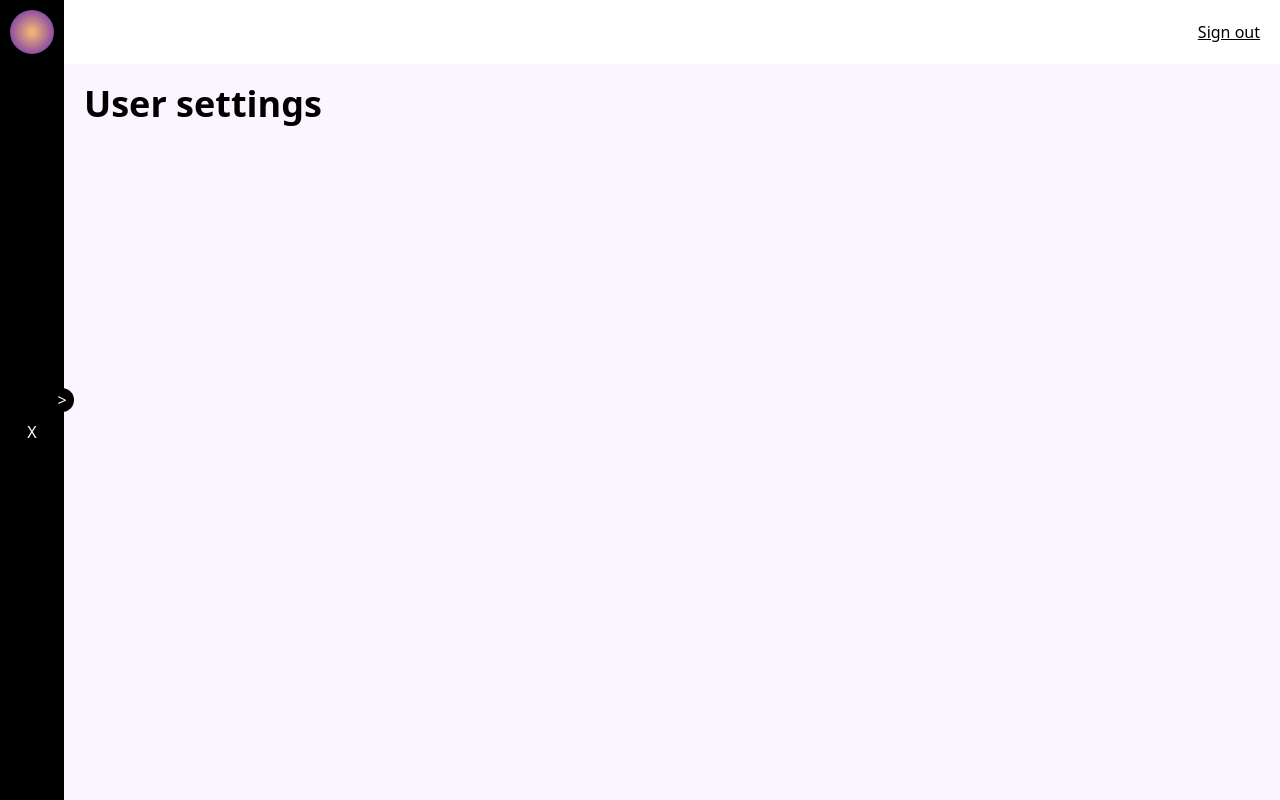
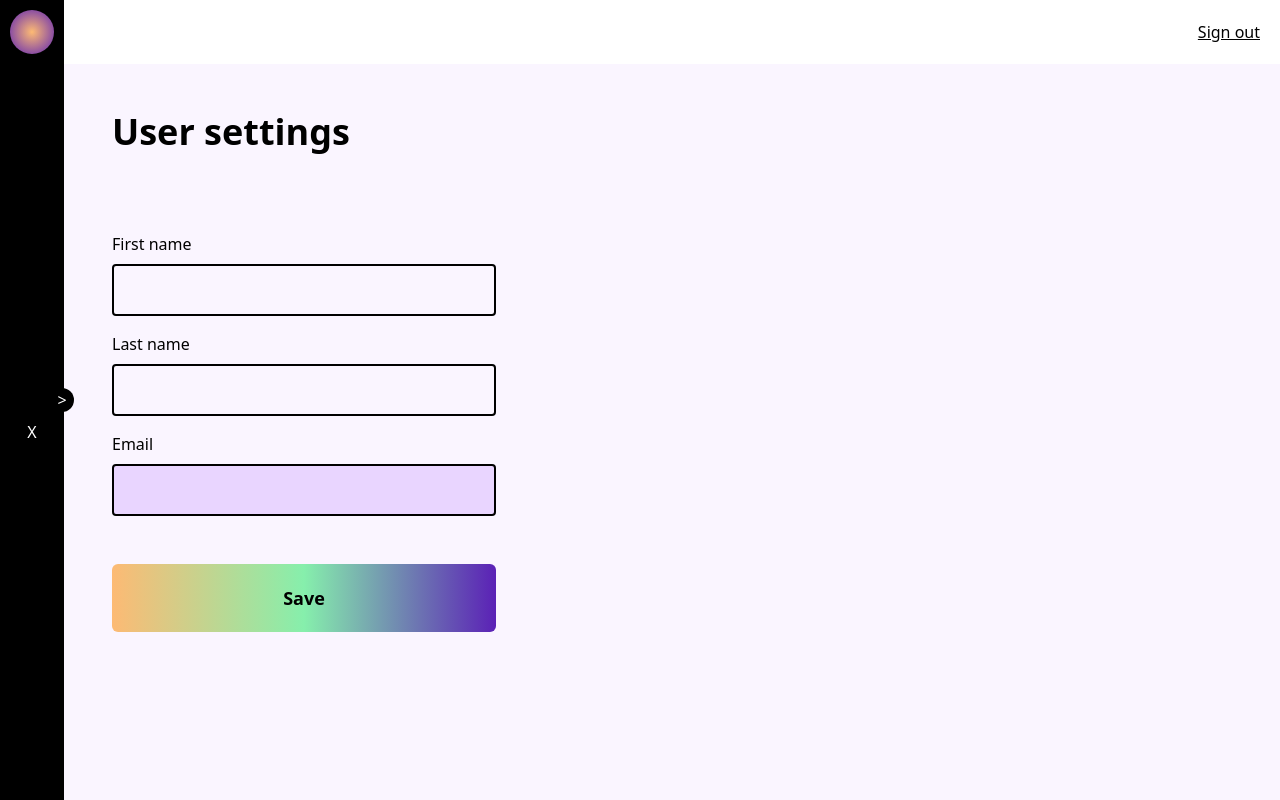
Before and after one commit to dennisdijkstra/next13, a Next.js app in the folder client/: page /settings in a window 1280 px wide. Built offline with nearby package versions, Linux system fonts and the light colour scheme; no server answers.

Commit message:
Create user settings form

```diff
--- a/client/src/app/(main)/settings/page.tsx
+++ b/client/src/app/(main)/settings/page.tsx
@@ -1,7 +1,67 @@
+'use client'
+
+import { useState, ChangeEvent, FormEvent } from 'react'
+import { useAuthStore } from '@/store/authStore'
+import Input from '@/components/Input'
+import Button from '@/components/Button'
+
 const Settings = () => {
+  const user = useAuthStore((state) => state.user)
+
+  const [formData, setFormData] = useState({
+    firstName: '',
+    lastName: '',
+    email: user?.email,
+  })
+
+  const onChange = (e: ChangeEvent<HTMLInputElement>) => {
+    setFormData({
+      ...formData,
+      [e.currentTarget.name]: e.currentTarget.value
+    })
+  }
+
+  const onSubmit = async (e: FormEvent<HTMLFormElement>) => {
+    e.preventDefault()
+
+    // await updateUser({
+    //   email: formData.email,
+    //   password: formData.password
+    // })
+  }
+
   return (
     <div className='w-full'>
-      <h1 className='text-4xl font-bold'>User settings</h1>
+      <h1 className='text-4xl font-bold mb-20'>User settings</h1>
+      <form onSubmit={onSubmit} className="relative">
+        <div className='flex flex-col mb-8'>
+          <Input
+            name='firstname'
+            label='First name'
+            value={formData.firstName}
+            onChange={onChange}
+            className='w-96'
+          />
+          <Input
+            name='lastname'
+            label='Last name'
+            value={formData.lastName}
+            onChange={onChange}
+            className='w-96'
+          />
+          <Input
+            name='email'
+            label='Email'
+            value={formData.email}
+            onChange={onChange}
+            className='w-96'
+            isDisabled
+          />
+        </div>
+        <Button type='submit' className='w-96 mb-4'>
+            Save
+        </Button>
+      </form>
     </div>
   )
 }
--- a/client/src/app/components/Input.tsx
+++ b/client/src/app/components/Input.tsx
@@ -8,6 +8,7 @@
   value: string
   onChange: (e: ChangeEvent<HTMLInputElement>) => void
   placeholder?: string
+  isDisabled?: boolean
   className?: string
 }
 
@@ -18,6 +19,7 @@
   value,
   onChange,
   placeholder,
+  isDisabled = false,
   className,
 }: InputProps) => {
   return (
@@ -31,9 +33,11 @@
         placeholder={placeholder}
         onChange={onChange}
         className={classNames(
-          'p-3 mb-4 bg-purple-50 border-2 border-solid border-black rounded',
-          className
+          'p-3 mb-4 border-2 border-solid border-black rounded',
+          className,
+          isDisabled ? 'bg-purple-200 text-gray-500' : 'bg-purple-50',
         )}
+        disabled={isDisabled}
       />
     </>
   )
--- a/client/src/app/components/Main.tsx
+++ b/client/src/app/components/Main.tsx
@@ -1,6 +1,12 @@
-const Main = ({ children }) => {
+import { ReactNode } from 'react'
+
+type MainProps = {
+  children: ReactNode
+}
+
+const Main = ({ children }: MainProps) => {
   return (
-    <div className="flex flex-1 p-5">
+    <div className="flex flex-1 p-12">
       {children}
     </div>
   )
```
